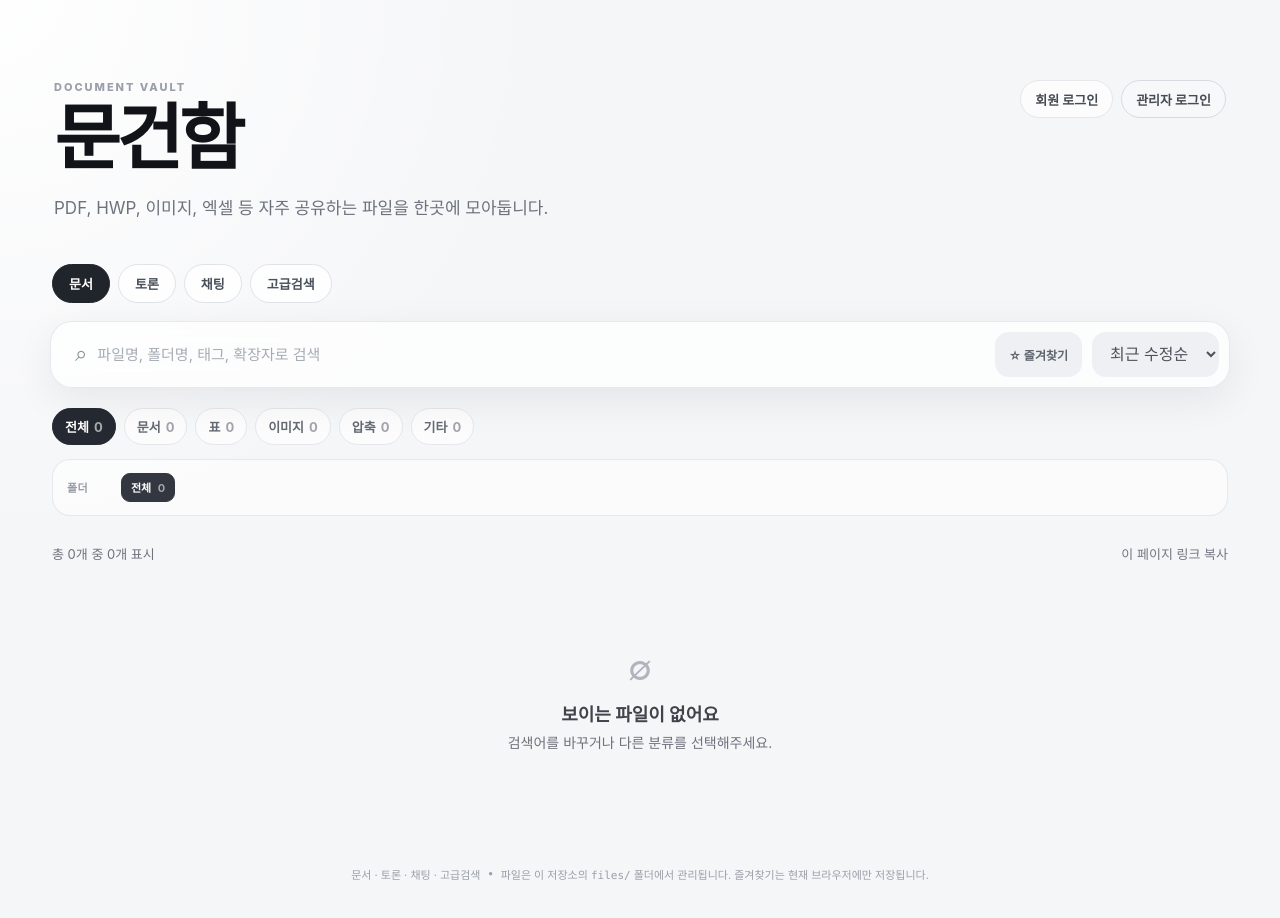
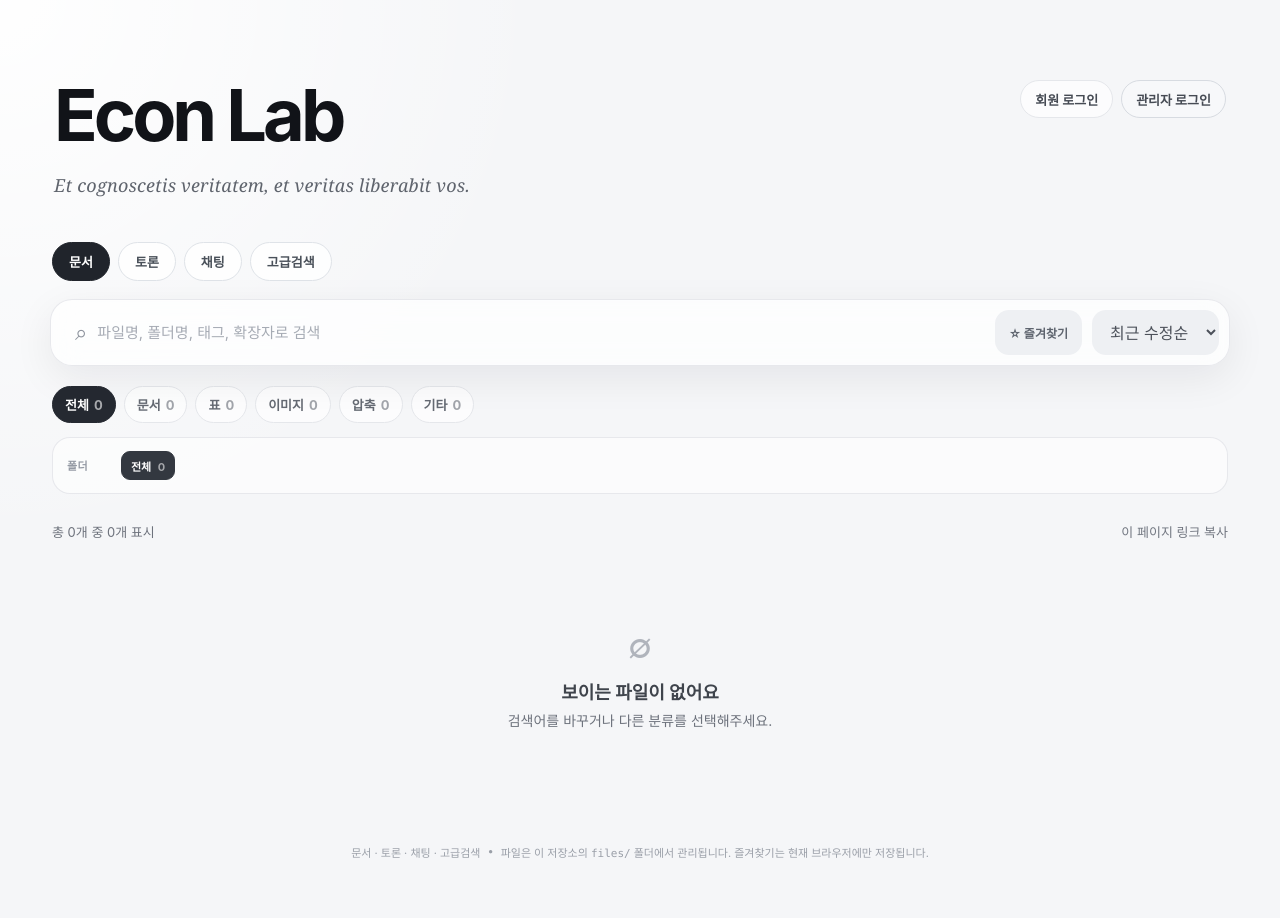
Before and after one commit to optatio-snu/optatio-snu.github.io, a plain HTML site: page index.html in a window 1280 px wide. Drawn offline with Linux system fonts and the light colour scheme.

Commit message:
Add files via upload

```diff
--- a/app.js
+++ b/app.js
@@ -1700,7 +1700,7 @@ function openDiscussionView(documentPath = "") {
     discussionClearDocument.classList.remove("hidden");
     discussionAllButton.classList.remove("active");
   } else {
-    discussionScopeText.textContent = "문건함 전체 토론입니다. 읽기는 누구나 가능하고, 작성은 승인된 회원만 가능합니다.";
+    discussionScopeText.textContent = "Econ Lab 전체 토론입니다. 읽기는 누구나 가능하고, 작성은 승인된 회원만 가능합니다.";
     discussionClearDocument.classList.add("hidden");
     discussionAllButton.classList.add("active");
   }
@@ -2344,9 +2344,9 @@ window.addEventListener("pagehide", () => {
   chatImageUrls.clear();
 });
 
-siteTitle.textContent = config.title || "문건함";
-siteDescription.textContent = config.description || "파일 공유 공간";
-document.title = config.title || "문건함";
+siteTitle.textContent = config.title || "Econ Lab";
+siteDescription.textContent = config.description || "Et cognoscetis veritatem, et veritas liberabit vos.";
+document.title = config.title || "Econ Lab";
 
 const RESEARCH_PROVIDERS = {
   google: { label: "Google", site: "" },
--- a/index.html
+++ b/index.html
@@ -4,19 +4,18 @@
   <meta charset="utf-8" />
   <meta name="viewport" content="width=device-width, initial-scale=1" />
   <meta name="theme-color" content="#f6f7f9" />
-  <meta name="description" content="문서, 이미지, 스프레드시트 등을 한곳에서 찾아보고 공유하는 개인 문건함" />
+  <meta name="description" content="Econ Lab — Et cognoscetis veritatem, et veritas liberabit vos." />
   <meta name="referrer" content="no-referrer" />
   <meta http-equiv="Content-Security-Policy" content="default-src 'self'; script-src 'self'; style-src 'self'; img-src 'self' data: blob: https://raw.githubusercontent.com https://avatars.githubusercontent.com; connect-src 'self' https://optatio-vault-auth.optatio.workers.dev https://raw.githubusercontent.com; frame-src 'self' blob: https://raw.githubusercontent.com; object-src 'none'; base-uri 'self'; form-action 'self' https://github.com; upgrade-insecure-requests" />
-  <title>문건함</title>
+  <title>Econ Lab</title>
   <link rel="stylesheet" href="./style.css" />
 </head>
 <body>
   <div class="page-shell">
     <header class="hero">
       <div>
-        <p class="eyebrow">DOCUMENT VAULT</p>
-        <h1 id="site-title">문건함</h1>
-        <p id="site-description" class="subtitle">PDF, HWP, 이미지, 엑셀 등 자주 공유하는 파일을 한곳에 모아둡니다.</p>
+        <h1 id="site-title">Econ Lab</h1>
+        <p id="site-description" class="subtitle">Et cognoscetis veritatem, et veritas liberabit vos.</p>
       </div>
       <div class="hero-actions">
         <span id="member-status" class="member-status hidden"></span>
@@ -26,7 +25,7 @@
       </div>
     </header>
 
-    <nav class="view-tabs" aria-label="문건함 보기 전환">
+    <nav class="view-tabs" aria-label="Econ Lab 보기 전환">
       <button id="files-tab" class="view-tab active" type="button" aria-pressed="true">문서</button>
       <button id="discussion-tab" class="view-tab" type="button" aria-pressed="false">토론</button>
       <button id="chat-tab" class="view-tab" type="button" aria-pressed="false">채팅 <span id="chat-tab-badge" class="tab-badge hidden">0</span></button>
@@ -110,7 +109,7 @@
           <div>
             <p class="eyebrow">DISCUSSION</p>
             <h2>토론</h2>
-            <p id="discussion-scope-text">문건함 전체 토론입니다. 읽기는 누구나 가능하고, 작성은 승인된 회원만 가능합니다.</p>
+            <p id="discussion-scope-text">Econ Lab 전체 토론입니다. 읽기는 누구나 가능하고, 작성은 승인된 회원만 가능합니다.</p>
           </div>
           <button id="new-thread-button" class="primary-button hidden" type="button">새 토론</button>
         </div>
--- a/site.config.js
+++ b/site.config.js
@@ -1,6 +1,6 @@
 window.SITE_CONFIG = {
-  title: "문건함",
-  description: "PDF, HWP, 이미지, 엑셀 등 자주 공유하는 파일을 한곳에 모아둡니다.",
+  title: "Econ Lab",
+  description: "Et cognoscetis veritatem, et veritas liberabit vos.",
   repoUrl: "https://github.com/optatio-snu/optatio-snu.github.io",
   github: {
     owner: "optatio-snu",
--- a/style.css
+++ b/style.css
@@ -57,10 +57,13 @@ h1 {
   letter-spacing: -.055em;
 }
 .subtitle {
-  max-width: 680px;
+  max-width: 760px;
   margin: 20px 0 0;
-  color: var(--muted);
-  font-size: 17px;
+  color: #5f646d;
+  font-family: Georgia, "Times New Roman", serif;
+  font-size: 18px;
+  font-style: italic;
+  letter-spacing: .012em;
   line-height: 1.65;
 }
 .hero-actions {
```
